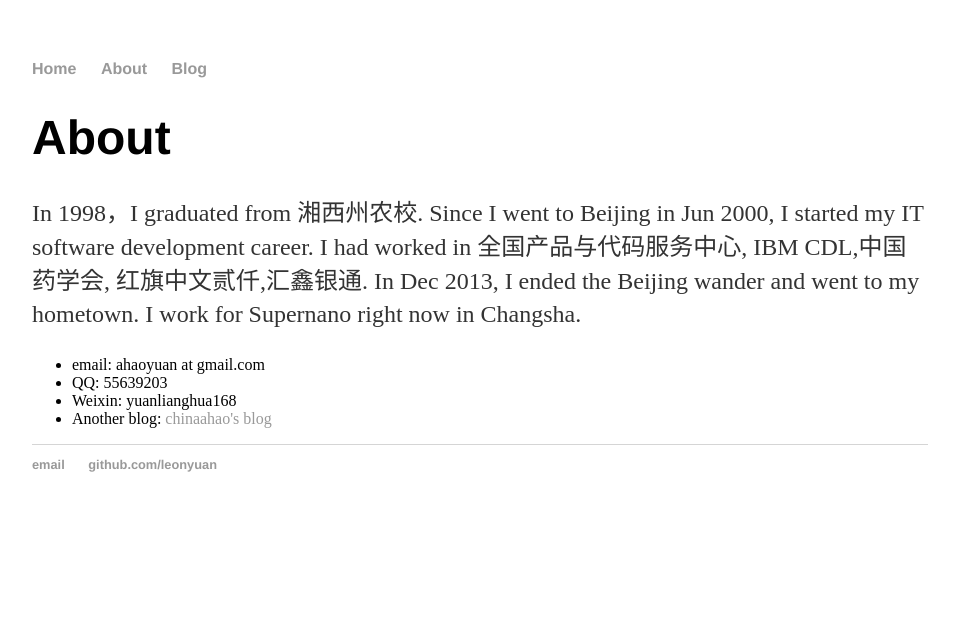
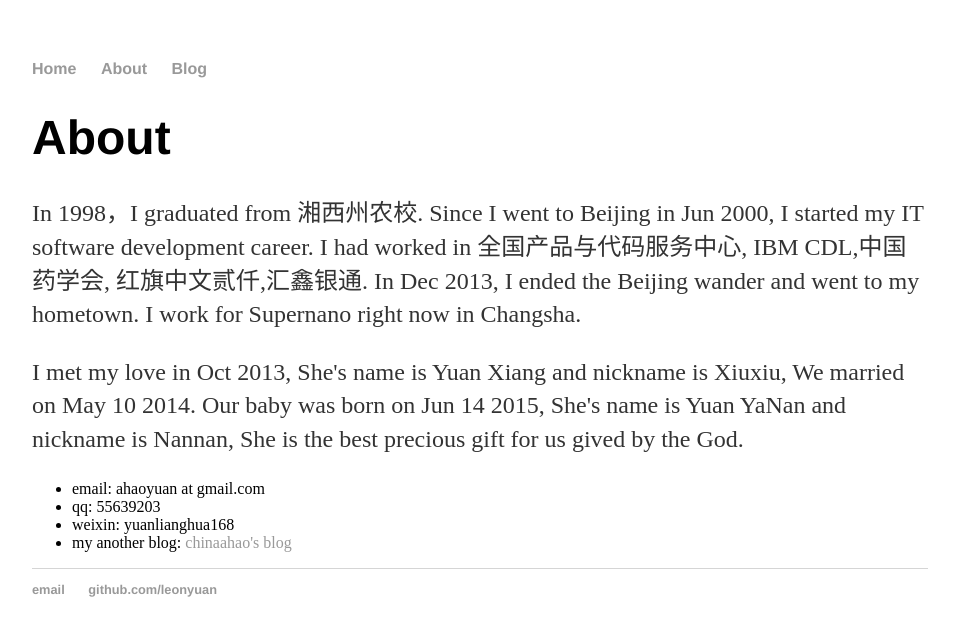
Before and after one commit to leonyuan/leonyuan.github.io, a Jekyll site: the page built from about/index.html, in a window 1280 px wide. Shown: the top 636 px of the page, without its empty margins (160-1119 px from the left). Built offline with Jekyll 4.4.1, drawn with Linux system fonts in a browser that asks for light colours.

Commit message:
my family information on about page

```diff
--- a/about/index.html
+++ b/about/index.html
@@ -4,12 +4,21 @@ title: About LeonYuan
 ---
 <div class="about">
   <h1>About</h1>
-  <p>In 1998，I graduated from 湘西州农校. Since I went to Beijing in Jun 2000, I started my IT software development career. I had worked in 全国产品与代码服务中心, IBM CDL,中国药学会, 红旗中文贰仟,汇鑫银通. In Dec 2013, I ended the Beijing wander and went to my hometown. I work for Supernano right now in Changsha.</p>
+  <p>In 1998，I graduated from 湘西州农校. Since I went to Beijing in Jun 2000,
+   I started my IT software development career. I had worked in 全国产品与代码服务中心,
+   IBM CDL,中国药学会, 红旗中文贰仟,汇鑫银通. In Dec 2013, I ended the Beijing wander
+   and went to my hometown. I work for Supernano right now in Changsha.</p>
+
+  <p>I met my love in Oct 2013, She's name is Yuan Xiang and nickname is Xiuxiu,
+    We married on May 10 2014. Our baby was born on Jun 14 2015,
+    She's name is Yuan YaNan and nickname is Nannan,
+    She is the best precious gift for us gived by the God.
+  </p>
 
   <ul class="contacts">
     <li>email: ahaoyuan at gmail.com</li>
-    <li>QQ: 55639203</li>
-    <li>Weixin: yuanlianghua168</li>
-    <li>Another blog: <a href="http://chinaahao.blog.163.com/">chinaahao's blog</a></li>
+    <li>qq: 55639203</li>
+    <li>weixin: yuanlianghua168</li>
+    <li>my another blog: <a href="http://chinaahao.blog.163.com/">chinaahao's blog</a></li>
   </ul>
 </div>
```
